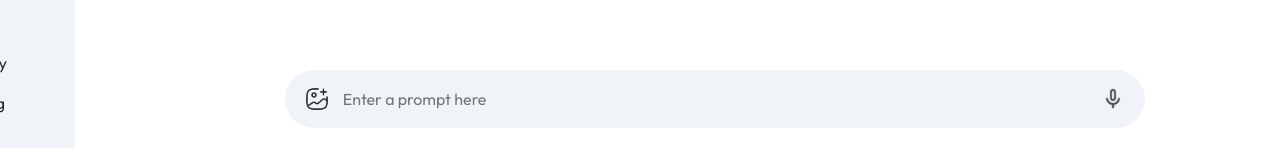
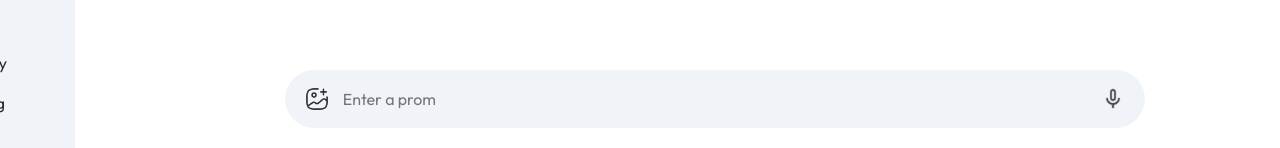
Before and after one commit to Sourabh-ctrl/01React, a React (Vite) app: page / in a window 1280 px wide. Shown: the part 652-800 px from the top of the page. Built offline with nearby package versions, Linux system fonts and the light colour scheme; no server answers.

Commit message:
Update Main.css

```diff
--- a/src/components/Main/Main.css
+++ b/src/components/Main/Main.css
@@ -86,7 +86,7 @@
     display: flex;
     align-items: center;
     justify-content: space-between;
-    gap: 20px;
+    gap: 10px;
     background-color: #f0f4f9;
     padding: 15px 20px;
     border-radius: 50px;
@@ -101,7 +101,8 @@
     gap: 10px;
 }
 .search-box input{
-
+    /* flex: 1; */
+    width:100px;
     background: none;
     border: none;
     outline: none;
@@ -197,11 +198,10 @@ line-height: 1.8;
     .card{
         display: none;
     }
-     .main-bottom{
-        min-width: 300px;
+    .main-bottom{
+        bottom: 50;
+    }
 
-
-    }
 }
 @keyframes slidebottom {
     0%{
```
